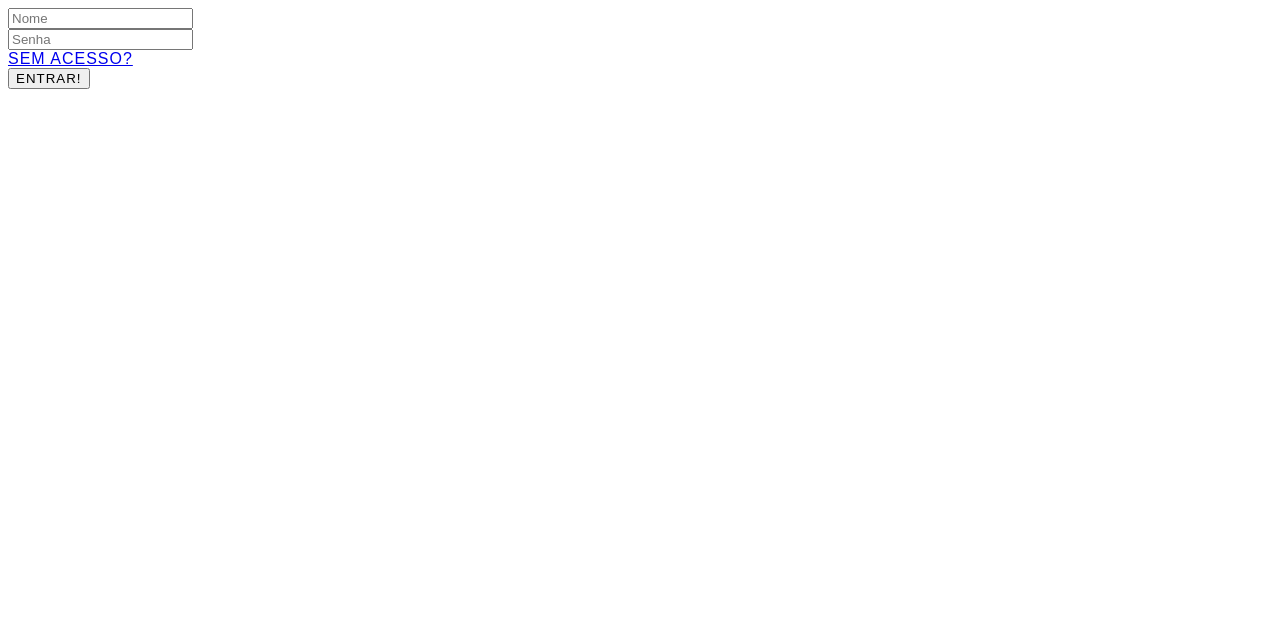
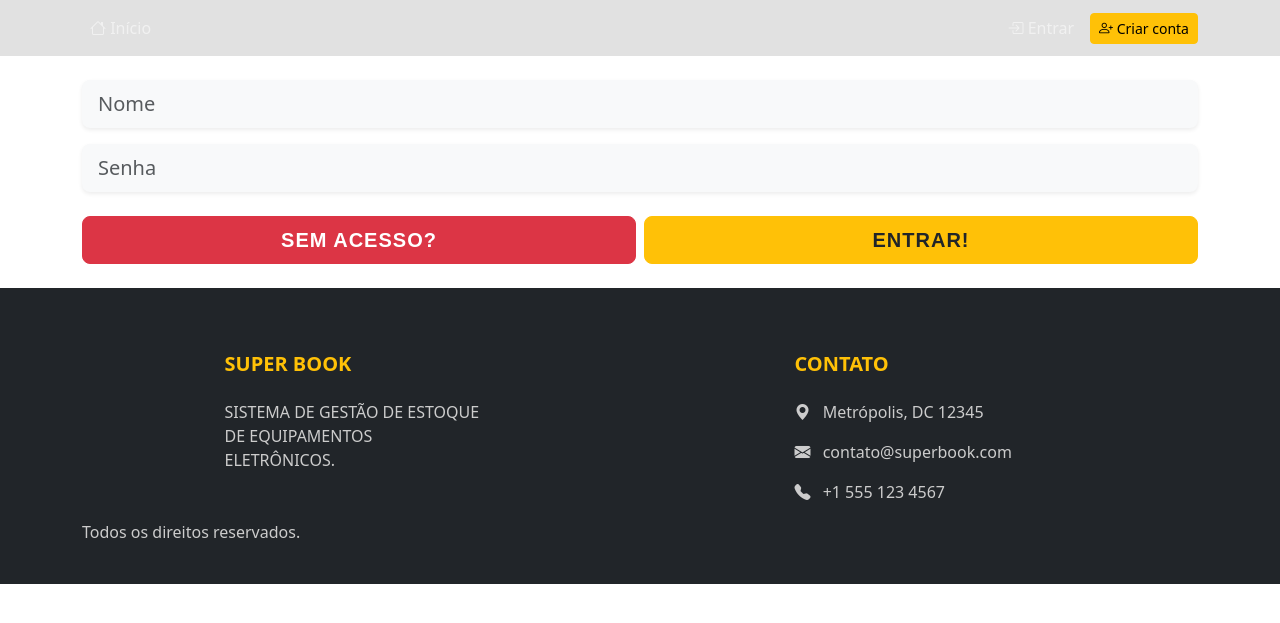
Before and after one commit to Matt-ags/simulado-saep-2, a Django app: page /login/ in a window 1280 px wide. Shown: the top 623 px of the page. Run offline with Django 5.2, Linux system fonts and the light colour scheme.

Commit message:
- adiciona base html

```diff
--- a/simulado_saep_2/settings.py
+++ b/simulado_saep_2/settings.py
@@ -11,6 +11,7 @@ https://docs.djangoproject.com/en/5.2/ref/settings/
 """
 
 from pathlib import Path
+import os
 
 # Build paths inside the project like this: BASE_DIR / 'subdir'.
 BASE_DIR = Path(__file__).resolve().parent.parent
@@ -57,7 +58,7 @@ ROOT_URLCONF = 'simulado_saep_2.urls'
 TEMPLATES = [
     {
         'BACKEND': 'django.template.backends.django.DjangoTemplates',
-        'DIRS': [],
+        'DIRS': [BASE_DIR / "templates"],
         'APP_DIRS': True,
         'OPTIONS': {
             'context_processors': [
@@ -118,6 +119,9 @@ USE_TZ = True
 # https://docs.djangoproject.com/en/5.2/howto/static-files/
 
 STATIC_URL = 'static/'
+STATICFILES_DIRS = [
+        os.path.join(BASE_DIR, 'static'),
+    ]
 
 # Default primary key field type
 # https://docs.djangoproject.com/en/5.2/ref/settings/#default-auto-field
--- /dev/null
+++ b/static/css/style.css
@@ -0,0 +1,5 @@
+*{
+    margin: 0;
+    padding: 0;
+    box-sizing: border-box;
+}
--- /dev/null
+++ b/templates/base.html
@@ -0,0 +1,98 @@
+{% load static %}
+<!DOCTYPE html>
+<html lang="pt-br">
+<head>
+    <meta charset="UTF-8">
+    <meta name="viewport" content="width=device-width, initial-scale=1.0">
+    <title>{% block title %}SISTEMA DE GESTÃO DE ESTOQUE DE EQUIPAMENTOS ELETRÔNICOS{% endblock %}</title>
+
+    <!-- Bootstrap -->
+    <link href="https://cdn.jsdelivr.net/npm/bootstrap@5.3.8/dist/css/bootstrap.min.css"
+          rel="stylesheet"
+          integrity="sha384-sRIl4kxILFvY47J16cr9ZwB07vP4J8+LH7qKQnuqkuIAvNWLzeN8tE5YBujZqJLB"
+          crossorigin="anonymous">
+
+    <!-- Bootstrap Icons -->
+    <link rel="stylesheet" href="https://cdn.jsdelivr.net/npm/bootstrap-icons@1.11.3/font/bootstrap-icons.min.css">
+
+    <!-- Seu CSS -->
+    <link rel="stylesheet" href="{% static 'css/style.css' %}">
+</head>
+
+
+        <!-- Navbar -->
+    <nav class="navbar navbar-expand-lg navbar-dark sb-navbar {% if tipo_perfil == 'vilao' %}sb-navbar-vilao{% else %}sb-navbar-heroi{% endif %} sticky-top" style="background-color: #8b8b8b41;">
+        <div class="container">
+
+            <button class="navbar-toggler" type="button" data-bs-toggle="collapse" data-bs-target="#sbNavbar"
+                    aria-controls="sbNavbar" aria-expanded="false" aria-label="Alternar navegação">
+                <span class="navbar-toggler-icon"></span>
+            </button>
+
+            <div class="collapse navbar-collapse" id="sbNavbar">
+                <ul class="navbar-nav me-auto mb-2 mb-lg-0">
+                    <li class="nav-item"><a class="nav-link" href="{% url 'login' %}"><i class="bi bi-house"></i> Início</a></li>
+
+                    {% if user.is_authenticated %}
+                        <li class="nav-item"><a class="nav-link" href="{% url 'cadastro' %}"><i class="bi bi-activity"></i> url cadastro - se aparecer, login com sucesso</a></li>
+                    {% endif %}
+                </ul>
+
+                <ul class="navbar-nav ms-auto mb-2 mb-lg-0 align-items-lg-center">
+                    {% if user.is_authenticated %}
+                        <li class="nav-item me-lg-2 text-white-50 small d-none d-lg-block">
+                            <span><i class="bi bi-person-badge"></i> Olá, <strong id="username">{{ request.user.username }}</strong></span>
+                        </li>
+                        <li class="nav-item">
+                            <!-- Nota: Existem duas URLs nomeadas 'logout' no projeto; para evitar ambiguidade usamos o caminho explícito de usuários -->
+                            <a class="btn btn-outline-light btn-sm" href="/logout"><i class="bi bi-box-arrow-right"></i> Sair</a>
+                        </li>
+                    {% else %}
+                        <li class="nav-item"><a class="nav-link" href="{% url 'login' %}"><i class="bi bi-box-arrow-in-right"></i> Entrar</a></li>
+                        <li class="nav-item ms-lg-2 mt-2 mt-lg-0"><a class="btn btn-warning btn-sm" href="{% url 'cadastro' %}"><i class="bi bi-person-plus"></i> Criar conta</a></li>
+                    {% endif %}
+                </ul>
+            </div>
+        </div>
+    </nav>
+
+    <!-- Conteúdo -->
+    <main class="container my-4">
+        {% block content %}{% endblock %}
+    </main>
+
+    <!-- Footer -->
+    <footer class="bg-dark text-light pt-5 pb-4 mt-auto">
+        <div class="container text-center text-md-start">
+            <div class="row text-center text-md-start">
+
+                <div class="col-md-3 col-lg-3 col-xl-3 mx-auto mt-3">
+                    <h5 class="text-uppercase mb-4 fw-bold text-warning">
+                        Super Book
+                    </h5>
+                        <p style="color: #ccc;">SISTEMA DE GESTÃO DE ESTOQUE DE EQUIPAMENTOS ELETRÔNICOS.</p>
+                </div>
+
+                <div class="col-md-4 col-lg-3 col-xl-3 mx-auto mt-3">
+                    <h5 class="text-uppercase mb-4 fw-bold {% if  tipo_perfil == 'vilao' %}text-danger{% else %}text-warning{% endif %}">
+                        Contato
+                    </h5>
+                    <p style="color: #ccc;"><i class="bi bi-geo-alt-fill me-2"></i> Metrópolis, DC 12345</p>
+                    <p style="color: #ccc;"><i class="bi bi-envelope-fill me-2"></i> contato@superbook.com</p>
+                    <p style="color: #ccc;"><i class="bi bi-telephone-fill me-2"></i> +1 555 123 4567</p>
+                </div>
+            </div>
+            <div class="row align-items-center">
+                <div class="col-md-7 col-lg-8">
+                    <p style="color: #ccc;">Todos os direitos reservados.</p>
+                </div>
+            </div>
+        </div>
+    </footer>
+
+    <!-- JS Bootstrap -->
+    <script src="https://cdn.jsdelivr.net/npm/bootstrap@5.3.8/dist/js/bootstrap.bundle.min.js"
+            integrity="sha384-FKyoEForCGlyvwx9Hj09JcYn3nv7wiPVlz7YYwJrWVcXK/BmnVDxM+D2scQbITxI"
+            crossorigin="anonymous"></script>
+</body>
+</html>
--- a/usuario/templates/login.html
+++ b/usuario/templates/login.html
@@ -1,4 +1,10 @@
- <form action="{% url 'login' %}" method="post" >
+{% extends "base.html" %}
+
+{% block title %}Cadastro{% endblock %}
+
+{% block content %}
+
+<form action="{% url 'login' %}" method="post" >
             {% csrf_token %}
             <div class="mb-3">
                 <input type="text" class="form-control form-control-lg bg-light border-0 shadow-sm" placeholder="Nome" name="nome" required>
@@ -15,4 +21,6 @@
                     <button type="submit" class="btn btn-lg btn-warning w-100 fw-bold text-dark" style="font-family: 'Bebas Neue', sans-serif; letter-spacing: 1px;">ENTRAR!</button>
                 </div>
             </div>
- </form>
+</form>
+
+{% endblock %}
```
Also changed, not shown: usuario/templates/cadastro.html (+8 -0 lines).
